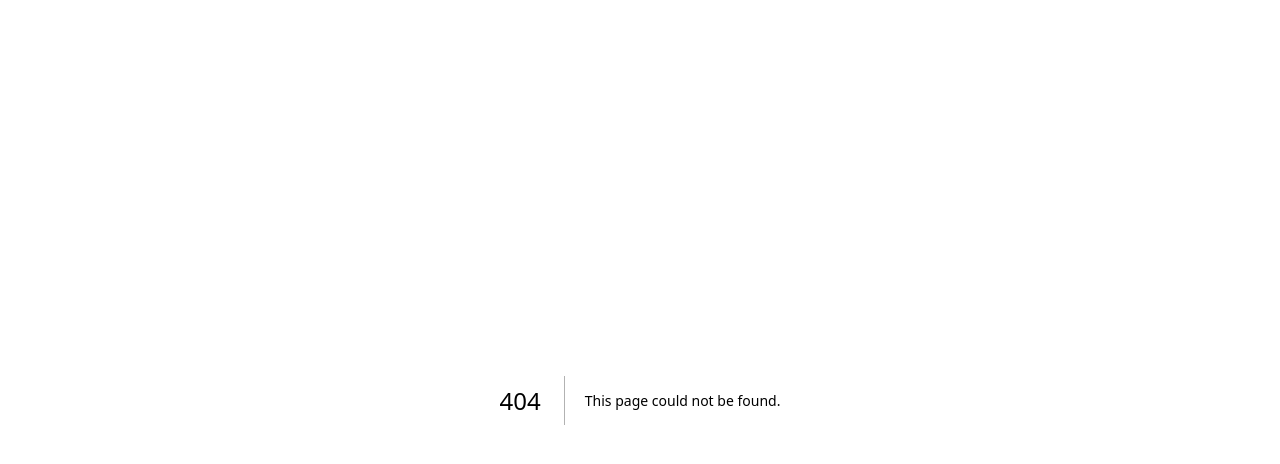
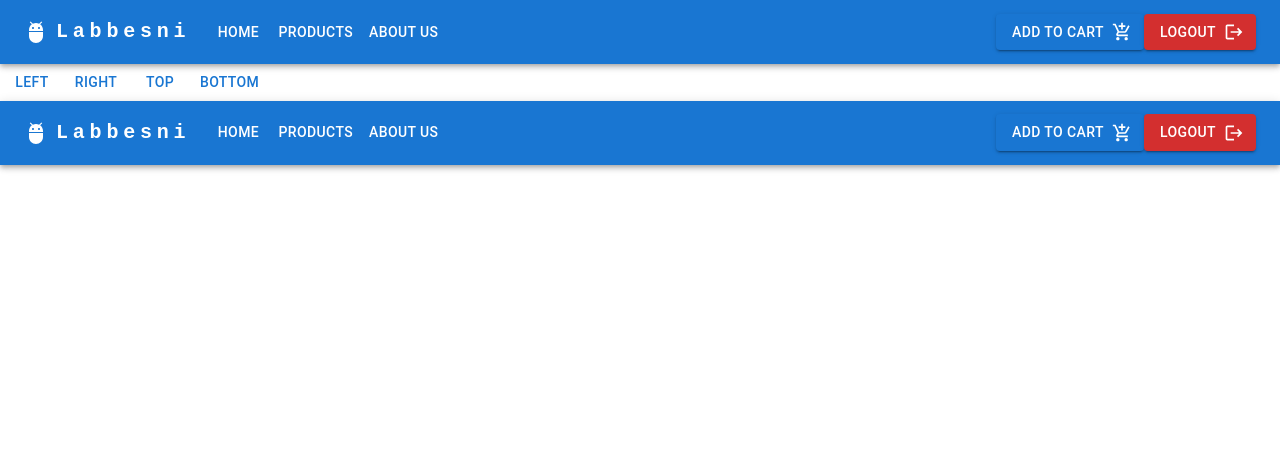
Before and after one commit to Greenfield-V-2-Clothing-e-shop/Clothing-e-shop, a Next.js app in the folder labasni/: page /Navbar in a window 1280 px wide. Before the commit this address had no page. Shown: the top 464 px of the page. Built offline with nearby package versions, Linux system fonts and the light colour scheme.

Commit message:
navbar and sidebar done

```diff
--- a/labasni/package.json
+++ b/labasni/package.json
@@ -9,6 +9,10 @@
     "lint": "next lint"
   },
   "dependencies": {
+    "@emotion/react": "^11.10.5",
+    "@emotion/styled": "^11.10.5",
+    "@mui/icons-material": "^5.11.0",
+    "@mui/material": "^5.11.0",
     "@types/node": "18.11.15",
     "@types/react": "18.0.26",
     "@types/react-dom": "18.0.9",
--- /dev/null
+++ b/labasni/pages/Aboutus.tsx
@@ -0,0 +1,5 @@
+export default function Aboutus(){
+  return <div>
+    This is about us page
+  </div>
+}
--- /dev/null
+++ b/labasni/pages/Navbar.tsx
@@ -0,0 +1,149 @@
+import * as React from 'react';
+import AppBar from '@mui/material/AppBar';
+import Box from '@mui/material/Box';
+import Toolbar from '@mui/material/Toolbar';
+import IconButton from '@mui/material/IconButton';
+import Typography from '@mui/material/Typography';
+import Menu from '@mui/material/Menu';
+import MenuIcon from '@mui/icons-material/Menu';
+import Container from '@mui/material/Container';
+import Avatar from '@mui/material/Avatar';
+import Tooltip from '@mui/material/Tooltip';
+import MenuItem from '@mui/material/MenuItem';
+import AdbIcon from '@mui/icons-material/Adb';
+import Link from 'next/link';
+import Button from '@mui/material/Button';
+import AddShoppingCartIcon from '@mui/icons-material/AddShoppingCart';
+import Stack from '@mui/material/Stack';
+import LogoutIcon from '@mui/icons-material/Logout';
+
+const pages = ['Home', 'Products', 'About us'];
+// const pages = [{name:"Home", path:"http://localhost:3000/home"}]
+
+function ResponsiveAppBar() {
+  const [anchorElNav, setAnchorElNav] = React.useState<null | HTMLElement>(null);
+  const [anchorElUser, setAnchorElUser] = React.useState<null | HTMLElement>(null);
+
+  const handleOpenNavMenu = (event: React.MouseEvent<HTMLElement>) => {
+    setAnchorElNav(event.currentTarget);
+  };
+  const handleOpenUserMenu = (event: React.MouseEvent<HTMLElement>) => {
+    setAnchorElUser(event.currentTarget);
+  };
+
+  const handleCloseNavMenu = () => {
+    setAnchorElNav(null);
+  };
+
+  const handleCloseUserMenu = () => {
+    setAnchorElUser(null);
+  };
+
+  return (
+    <AppBar position="static">
+      <Container maxWidth="xl">
+        <Toolbar disableGutters>
+          <AdbIcon sx={{ display: { xs: 'none', md: 'flex' }, mr: 1 }} />
+          <Typography
+            variant="h6"
+            noWrap
+            component="a"
+            href="/"
+            sx={{
+              mr: 2,
+              display: { xs: 'none', md: 'flex' },
+              fontFamily: 'monospace',
+              fontWeight: 700,
+              letterSpacing: '.3rem',
+              color: 'inherit',
+              textDecoration: 'none',
+            }}
+          >
+            Labbesni
+          </Typography>
+
+          <Box sx={{ flexGrow: 1, display: { xs: 'flex', md: 'none' } }}>
+            <IconButton
+              size="large"
+              aria-label="account of current user"
+              aria-controls="menu-appbar"
+              aria-haspopup="true"
+              onClick={handleOpenNavMenu}
+              color="inherit"
+            >
+              <MenuIcon />
+            </IconButton>
+            <Menu
+              id="menu-appbar"
+              anchorEl={anchorElNav}
+              anchorOrigin={{
+                vertical: 'bottom',
+                horizontal: 'left',
+              }}
+              keepMounted
+              transformOrigin={{
+                vertical: 'top',
+                horizontal: 'left',
+              }}
+              open={Boolean(anchorElNav)}
+              onClose={handleCloseNavMenu}
+              sx={{
+                display: { xs: 'block', md: 'none' },
+              }}
+            >
+              {pages.map((page) => (
+                <MenuItem key={page} onClick={handleCloseNavMenu}>
+                  <Typography textAlign="center">{page}</Typography>
+                </MenuItem>
+              ))}
+            </Menu>
+          </Box>
+          <AdbIcon sx={{ display: { xs: 'flex', md: 'none' }, mr: 1 }} />
+          <Typography
+            variant="h5"
+            noWrap
+            component="a"
+            href=""
+            sx={{
+              mr: 2,
+              display: { xs: 'flex', md: 'none' },
+              flexGrow: 1,
+              fontFamily: 'monospace',
+              fontWeight: 700,
+              letterSpacing: '.3rem',
+              color: 'inherit',
+              textDecoration: 'none',
+            }}
+          >
+            Labbesni
+          </Typography>
+          <Box sx={{ flexGrow: 1, display: { xs: 'none', md: 'flex' } }}>
+            <Button>
+            <Link style={{color:"white"}} href="/">Home</Link>
+            </Button>
+            <Button>
+            <Link style={{color:"white"}} href="/Products">Products</Link>
+            </Button>
+
+            <Button>
+            <Link style={{color:"white"}} href="/Aboutus">About us</Link>
+            </Button>
+
+          </Box>
+
+          <Box sx={{ flexGrow: 0 }}>
+          <Button variant="contained" endIcon={<AddShoppingCartIcon />}>
+            Add to Cart
+            </Button>
+            <Tooltip title="Logout">
+            <Button variant="contained" color="error" endIcon={<LogoutIcon/>}>
+              Logout
+            </Button>
+            </Tooltip>
+          </Box>
+        </Toolbar>
+      </Container>
+    </AppBar>
+  );
+}
+export default ResponsiveAppBar;
--- /dev/null
+++ b/labasni/pages/Products.tsx
@@ -0,0 +1,5 @@
+export default function Products(){
+  return (
+    <div>Products</div>
+  )
+}
--- /dev/null
+++ b/labasni/pages/Sidebar.tsx
@@ -0,0 +1,91 @@
+import * as React from 'react';
+import Box from '@mui/material/Box';
+import Drawer from '@mui/material/Drawer';
+import Button from '@mui/material/Button';
+import List from '@mui/material/List';
+import Divider from '@mui/material/Divider';
+import ListItem from '@mui/material/ListItem';
+import ListItemButton from '@mui/material/ListItemButton';
+import ListItemIcon from '@mui/material/ListItemIcon';
+import ListItemText from '@mui/material/ListItemText';
+import InboxIcon from '@mui/icons-material/MoveToInbox';
+import MailIcon from '@mui/icons-material/Mail';
+import TextField from '@mui/material/TextField';
+
+
+type Anchor = 'top' | 'left' | 'bottom' | 'right';
+
+export default function TemporaryDrawer() {
+  const [state, setState] = React.useState({
+    top: false,
+    left: false,
+    bottom: false,
+    right: false,
+  });
+
+  const toggleDrawer =
+    (anchor: Anchor, open: boolean) =>
+    (event: React.KeyboardEvent | React.MouseEvent) => {
+      if (
+        event.type === 'keydown' &&
+        ((event as React.KeyboardEvent).key === 'Tab' ||
+          (event as React.KeyboardEvent).key === 'Shift')
+      ) {
+        return;
+      }
+
+      setState({ ...state, [anchor]: open });
+    };
+
+  const list = (anchor: Anchor) => (
+    <Box
+      sx={{ width: anchor === 'top' || anchor === 'bottom' ? 'auto' : 250 }}
+      role="presentation"
+      onClick={toggleDrawer(anchor, false)}
+
+    >
+      <Box
+      component="form"
+      sx={{
+        '& > :not(style)': { m: 1, width: '25ch' },
+      }}
+      noValidate
+      autoComplete="off"
+    >
+      <TextField id="outlined-basic" label="Outlined" variant="outlined" />
+      <Button>Submit</Button>
+    </Box>
+
+      <List>
+        {['Search', 'Size', 'Color', 'Brand'].map((text, index) => (
+          <ListItem key={text} disablePadding>
+            <ListItemButton>
+              <ListItemIcon>
+                {index % 2 === 0 ? <InboxIcon /> : <MailIcon />}
+              </ListItemIcon>
+              <ListItemText primary={text} />
+            </ListItemButton>
+          </ListItem>
+        ))}
+      </List>
+      <Divider />
+    </Box>
+  );
+
+  return (
+    <div>
+      {(['left', 'right', 'top', 'bottom'] as const).map((anchor) => (
+        <React.Fragment key={anchor}>
+          <Button onClick={toggleDrawer(anchor, true)}>{anchor}</Button>
+          <Drawer
+            anchor={anchor}
+            open={state[anchor]}
+            onClose={toggleDrawer(anchor, false)}
+          >
+            {list(anchor)}
+          </Drawer>
+        </React.Fragment>
+      ))}
+    </div>
+  );
+}
--- a/labasni/pages/_app.tsx
+++ b/labasni/pages/_app.tsx
@@ -1,6 +1,14 @@
 import '../styles/globals.css'
 import type { AppProps } from 'next/app'
+import Navbar from "./Navbar"
+import Sidebar from "./sidebar"
 
 export default function App({ Component, pageProps }: AppProps) {
-  return <Component {...pageProps} />
+  return (
+    <div>
+    <Navbar/>
+    <Sidebar/>
+  <Component {...pageProps} />
+  </div>
+  )
 }
--- a/labasni/styles/globals.css
+++ b/labasni/styles/globals.css
@@ -20,7 +20,7 @@ a {
     color-scheme: dark;
   }
   body {
-    color: white;
-    background: black;
+    color: black;
+    background: white;
   }
 }
```
Also changed, not shown: labasni/pages/index.tsx (+2 -41 lines), 1 other file (tests, documents, lock files or other folders).
